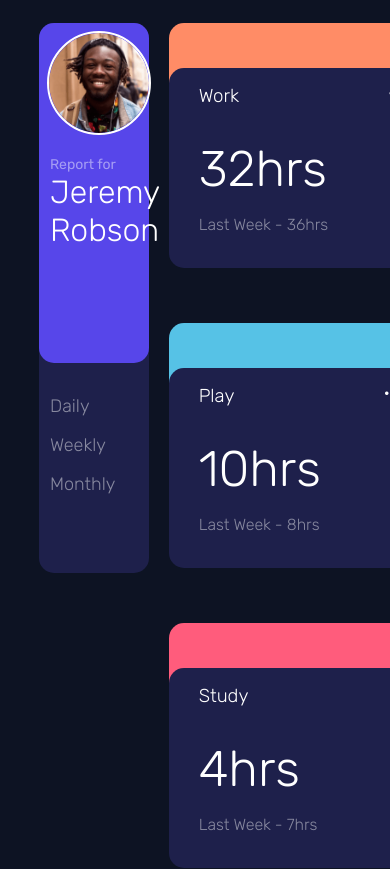
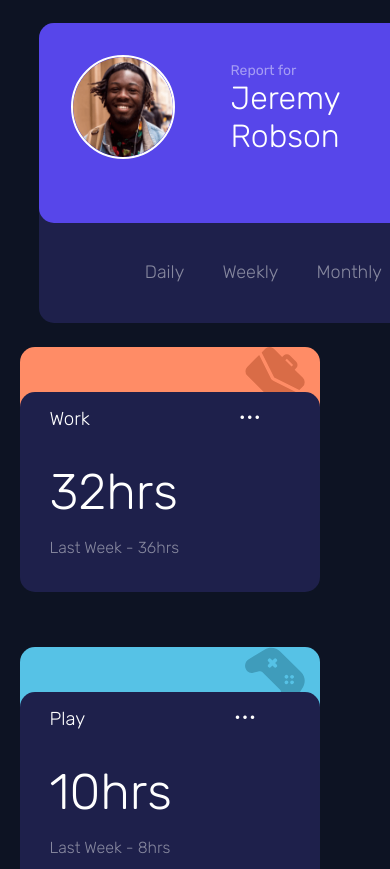
Before and after one commit to ArthurVRoost/React-Time-Tracking, a React (Vite) app: page / in a window 390 px wide. Shown: the top 869 px of the page. Built offline with nearby package versions, Linux system fonts and the light colour scheme.

Commit message:
responsive personnes

```diff
--- a/src/App.css
+++ b/src/App.css
@@ -9,3 +9,9 @@ body{
 .divApp{
   display: flex;
 }
+
+@media (max-width: 576px) {
+  .divApp{
+    flex-direction: column;
+  }
+}
--- a/src/Components/Personnes/Personnes.jsx
+++ b/src/Components/Personnes/Personnes.jsx
@@ -9,8 +9,11 @@ export default function Personnes({ activePeriod, setActivePeriod }) {
         <div className='divPersonnes'>
             <div className='divPersonnesDiv1'>
                 <img className='divPersonnesImg' src="../../src/assets/images/image-jeremy.png" alt="image de jeremey ce beau gosse afou" />
-                <p className='divPersonnesP'>Report for</p>
-                <h1 className='divPersonnesH1'>Jeremy <br />Robson</h1>
+                <div className='personneDiv'>
+                    <p className='divPersonnesP'>Report for</p>
+                    <h1 className='divPersonnesH1'>Jeremy <br />Robson</h1>
+                </div>
+
             </div>
             <div className='divPersonnesDiv2'>
                 <h2 className= "divPersonnesH2" onClick={()=> handlePeriodClick("daily")} >Daily</h2>
--- a/src/Components/Personnes/personnes.css
+++ b/src/Components/Personnes/personnes.css
@@ -55,3 +55,22 @@
 .divPersonnesDiv2{
     padding-top: 15%;
 }
+
+@media (max-width: 576px) {
+    .divPersonnesDiv1{
+        display: flex;
+        height: 200px;
+    }
+    .personneDiv{
+        margin-left: 10%;
+        margin-top: 5%;
+    }
+    .divPersonnesDiv2{
+        display: flex;
+        margin-top: -10%;
+        margin-left: 15%;
+    }
+    .divPersonnes{
+        height: 300px;
+    }
+}
```
